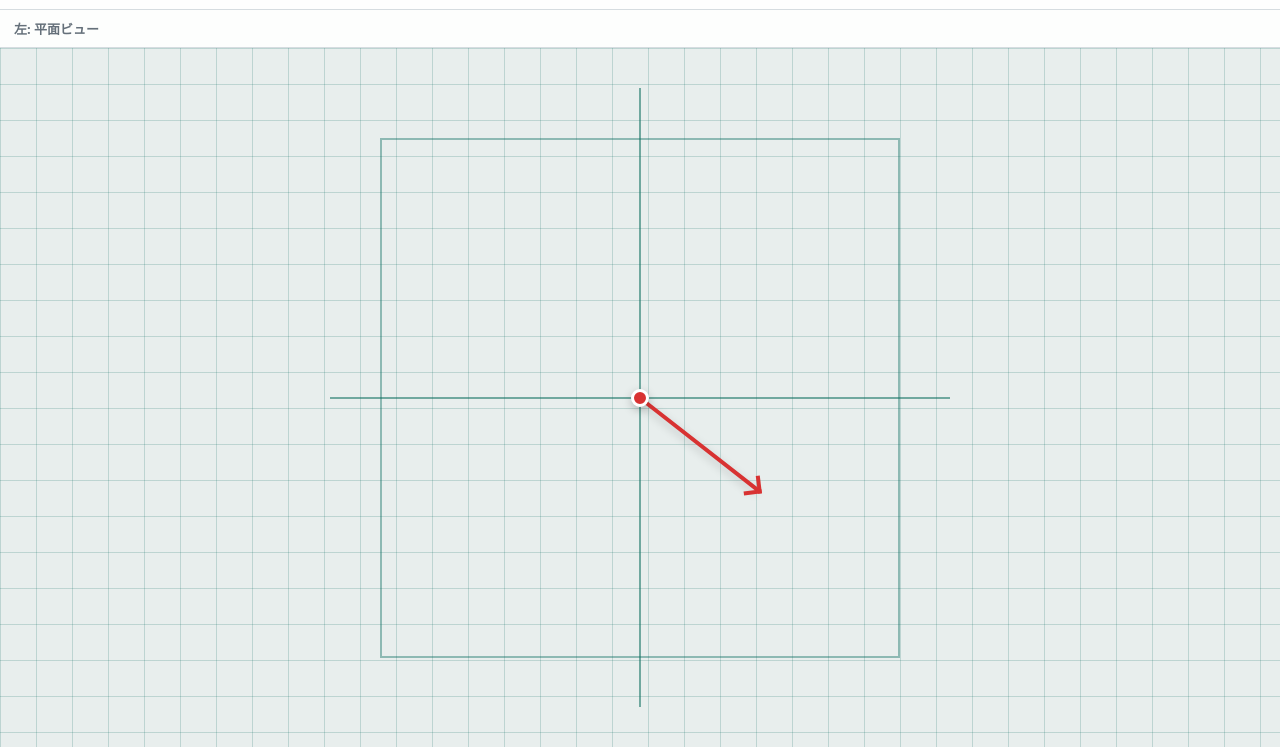
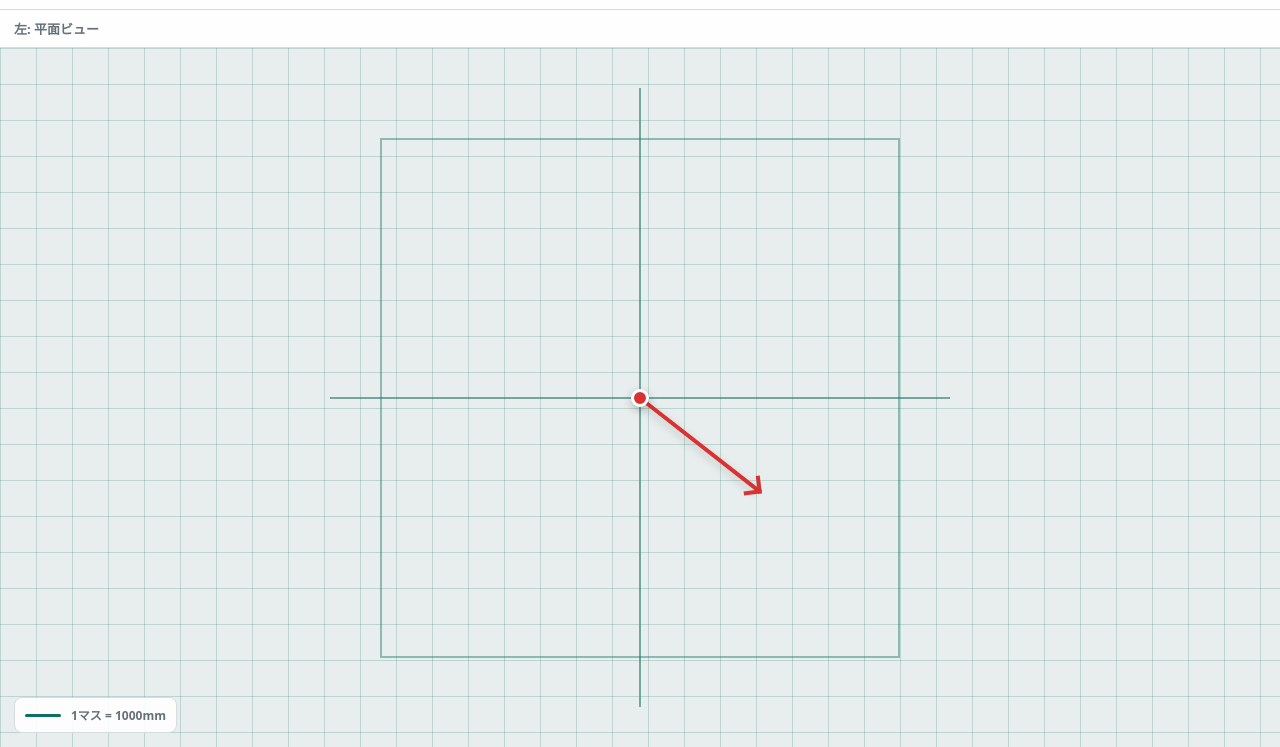
Before and after one commit to ASKR-created/survey-image-cutout, a plain HTML site: page index.html in a window 1280 px wide. Both pictures are taken after a click on the button "平面". Shown: the part 53-800 px from the top of the page. Drawn offline with Linux system fonts and the light colour scheme; some packages are replaced by stand-ins of ours; a script that the page names is missing; files whose address does not match are found by name.

Commit message:
Add scale indicator and update background size
Added a scale indicator to the plan section and updated background size to use a CSS variable.

```diff
--- a/index.html
+++ b/index.html
@@ -14,6 +14,8 @@
         --muted: #65707a;
         --line: #d6dce0;
         --accent: #0f6f62;
+        --grid-size: 36px;
+        --grid-unit: "1000mm";
       }
 
       @media (prefers-color-scheme: dark) {
@@ -172,7 +174,32 @@
         background-image:
           linear-gradient(color-mix(in srgb, var(--accent) 20%, transparent) 1px, transparent 1px),
           linear-gradient(90deg, color-mix(in srgb, var(--accent) 20%, transparent) 1px, transparent 1px);
-        background-size: 36px 36px;
+        background-size: var(--grid-size) var(--grid-size);
+      }
+
+      .plan-scale {
+        position: absolute;
+        left: 14px;
+        bottom: 14px;
+        display: flex;
+        align-items: center;
+        gap: 10px;
+        padding: 8px 10px;
+        border: 1px solid var(--line);
+        border-radius: 8px;
+        background: color-mix(in srgb, var(--panel) 90%, transparent);
+        color: var(--muted);
+        font-size: 12px;
+        font-weight: 700;
+      }
+
+      .plan-scale::before {
+        content: "";
+        display: block;
+        width: var(--grid-size);
+        height: 3px;
+        border-radius: 999px;
+        background: var(--accent);
       }
 
       .plan-origin {
@@ -438,6 +465,7 @@
             <div class="plan-origin" aria-hidden="true"></div>
             <div class="camera-arrow" aria-hidden="true"></div>
             <div class="camera-marker" aria-hidden="true"></div>
+            <div class="plan-scale">1マス = 1000mm</div>
           </div>
         </section>
 
```
